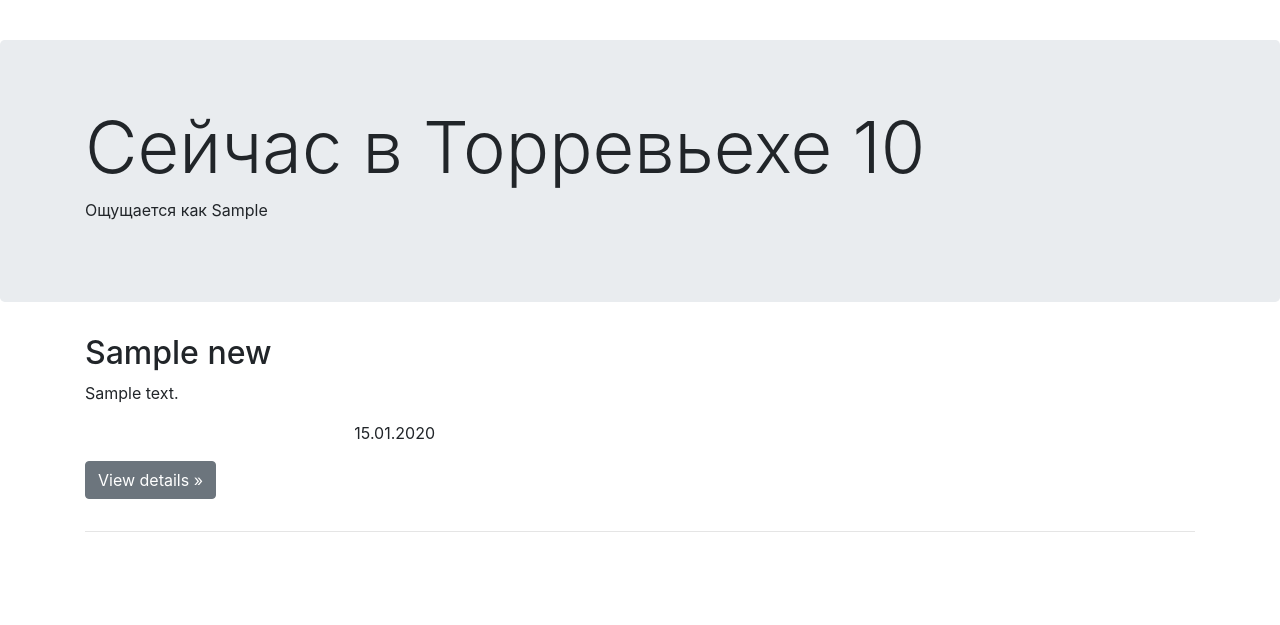
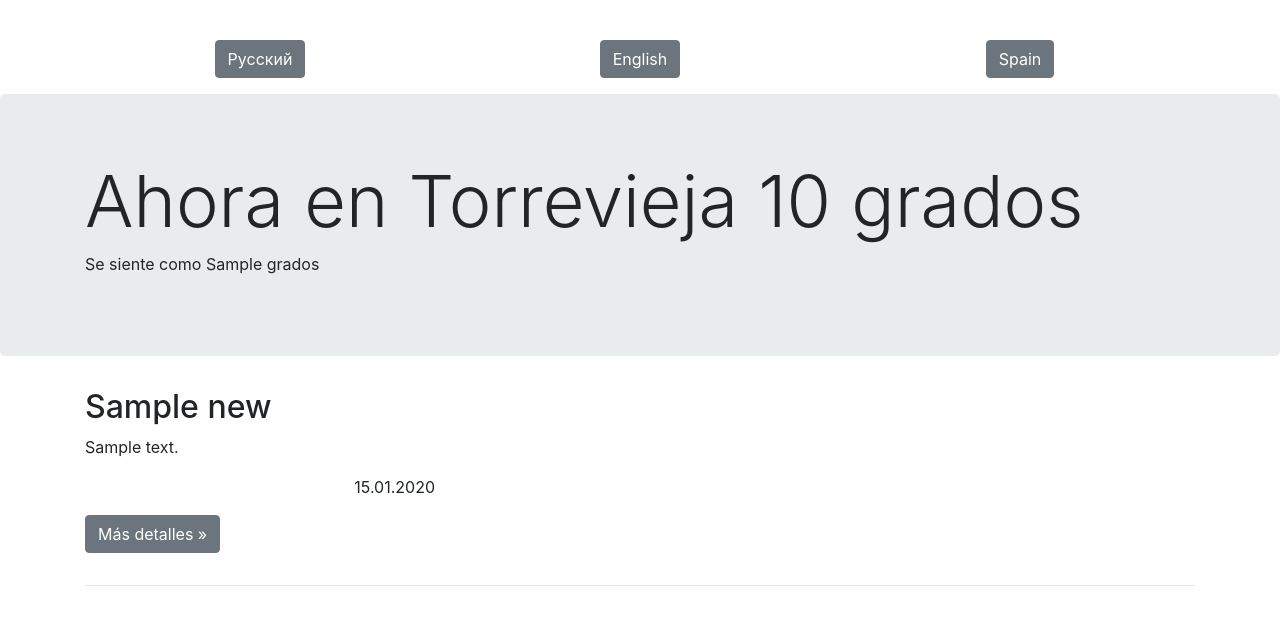
Before and after one commit to readiv/test_flask, a Flask app: page / in a window 1280 px wide. Shown: the part 16-641 px from the top of the page. Run offline with Flask 2, Linux system fonts and the light colour scheme; tables that the repository leaves empty hold one stand-in row (values such as "Sample post"); a database or web service that is not in the repository returns one stand-in record (values such as "Sample title"); data that the repository does not hold is empty; some libraries are stand-ins or nearby versions.

Commit message:
Наследование шаблнов. Обновление одной функцией. Переключение языков

```diff
--- a/webapp/__init__.py
+++ b/webapp/__init__.py
@@ -1,6 +1,6 @@
-from flask import Flask,render_template
-from webapp.weather import weather_by_city
+from flask import Flask,render_template,request
 from webapp.model import db, News
+from webapp.update_db import update_all_info
 
 def create_app():
     app = Flask(__name__)
@@ -8,12 +8,46 @@ def create_app():
     db.init_app(app)
 
     @app.route("/")
-    def hello():
-        wather = weather_by_city(app.config["WEATHER_DEFAULT_CITY"])
+    def index():
+        lang = str(request.args.get("lang"))
+        if lang.find("ru") != -1:
+            lang = "ru"
+        elif lang.find("en") != -1:
+            lang = "en"
+        else:
+            lang = "es"
+
+        frazes_list =   {"ru":  {"title":"Торревьеха",
+                                 "ahora":"Сейчас в Торревьехе",
+                                 "grados":"градусов",
+                                 "siente":"Ощущается как",
+                                 "disponible":"Сервис погоды временно недоступен",
+                                 "detalles":"Подробнее ..."
+                                },
+                         "es":  {"title":"Torrevieja",
+                                 "ahora":"Ahora en Torrevieja",
+                                 "grados":"grados",
+                                 "siente":"Se siente como",
+                                 "disponible":"El servicio meteorológico no está disponible temporalmente",
+                                 "detalles":"Más detalles »"
+                                },
+                         "en":  {"title":"Torrevieja",
+                                 "ahora":"Now in Torrevieja",
+                                 "grados":"degrees",
+                                 "siente":"Feels like",
+                                 "disponible":"Weather service is temporarily unavailable",
+                                 "detalles":"View details »"
+                                }
+                        }
+
+        if not app.config.get("temp_C"):
+            update_all_info()
         list_news = News.query.order_by(News.fecha.desc()).all()
-        if wather and list_news:
-            return render_template('index.html', weather=wather, list_news = list_news,lang = app.config["OUT_LANG"])
+        # print(request.args.get)
+        if list_news:
+            return render_template('index.html', temp_C=app.config["temp_C"], FeelsLikeC=app.config["FeelsLikeC"],
+                                    list_news = list_news,lang=lang,frazes=frazes_list[lang])
         else:
-            return "Сервер временно недоступен. Обновляются данные!"
+            return render_template('error.html')
 
     return app
--- a/webapp/setting.py
+++ b/webapp/setting.py
@@ -10,5 +10,3 @@ WEATHER_DEFAULT_CITY = "Torrevieja"
 API_KEY_WEATHER = "025930d8fddd4f4c893183751193009"
 
 API_KEY_YA_TRANSLATE = 'trnsl.1.1.20191001T224658Z.a13ec0f352090231.a43d8c6eba456e60589dc2bebe1c55ba966b783f'
-
-OUT_LANG="en"
--- a/webapp/templates/index2.html
+++ b/webapp/templates/base.html
@@ -6,21 +6,33 @@
         <meta name="viewport" content="width=device-width, initial-scale=1, shrink-to-fit=no">
         <meta name="description" content="">
         <meta name="author" content="">
-        <title>Прогноз погоды</title>
+        <title>
+            {% block title %}
+            {% endblock%}
+        </title>
         <!-- Bootstrap core CSS -->
         <link href="/static/css/bootstrap.css" rel="stylesheet">
         <!-- Custom styles for this template -->
         <link href="/static/css/jumbotron.css" rel="stylesheet">
     </head>
     <body>
+            <div class="container">
+                <div class="row">
+                    <div class="col-md-4">
+                        <p align="center"><a class="btn btn-secondary" href="/?lang=ru" role="button">Русский</a></p>
+                    </div>
+                    <div class="col-md-4">
+                        <p align="center"><a class="btn btn-secondary" href="/?lang=en" role="button">English</a></p>
+                    </div>
+                    <div class="col-md-4">
+                        <p align="center"><a class="btn btn-secondary" href="/?lang=es" role="button">Spain</a></p>
+                    </div>
+                </div>
+            </div>
         <div class="jumbotron">
             <div class="container">
-                {% if weather %}
-                    <h1 class="display-3">Сейчас в Торревьехе {{ weather.temp_C }}</h1>
-                    <p>Ощущается как  {{ weather.FeelsLikeC }}</p>
-                {% else %}
-                    <h1 class="display-3">Сервис погоды временно недоступен</h1>
-                {% endif %}
+                {% block blockweather %}
+                {% endblock%}
                 <p></p>
             </div>
         </div>
@@ -32,29 +44,9 @@
         <!-- Main jumbotron for a primary marketing message or call to action -->
         <div class="container">
             <!-- Example row of columns -->
-            {% set column = 0 %}
-            {% for news in list_news %}
-                {% if column == 0 %}
-                    <div class="row">
-                {% endif%}
-                        <div class="col-md-4">
-                            <h2>Новость от {{news.fecha}}</h2>
-                            <p>{{news.shorttext}}</p>
-                            <p><a class="btn btn-secondary" href="{{news.url}}" role="button">View details »</a></p>
-                        </div>
-                {% if column  == 2 %}
-                    </div>
-                {% endif%}
-                <h2>Колумн до {{column}}</h2>
-                {% set column = column+1 %}
-                <h2>  после {{column}}</h2>
-                {% if column == 3 %}
-                    {% set column = 0 %}
-                {% endif%}
-            {% endfor%}
-            {% if column  > 0 %}
-                    </div>
-            {% endif%}
+            {% block blocknews %}
+            {% endblock%}
+
             <hr>
         </div>
         <!-- /container -->
--- a/webapp/templates/index.html
+++ b/webapp/templates/index.html
@@ -1,37 +1,19 @@
-<!DOCTYPE html>
-<html lang="en">
-    <head>
-        <meta charset="utf-8">
-        <meta http-equiv="X-UA-Compatible" content="IE=edge">
-        <meta name="viewport" content="width=device-width, initial-scale=1, shrink-to-fit=no">
-        <meta name="description" content="">
-        <meta name="author" content="">
-        <title>Прогноз погоды</title>
-        <!-- Bootstrap core CSS -->
-        <link href="/static/css/bootstrap.css" rel="stylesheet">
-        <!-- Custom styles for this template -->
-        <link href="/static/css/jumbotron.css" rel="stylesheet">
-    </head>
-    <body>
-        <div class="jumbotron">
-            <div class="container">
-                {% if weather %}
-                    <h1 class="display-3">Сейчас в Торревьехе {{ weather.temp_C }}</h1>
-                    <p>Ощущается как  {{ weather.FeelsLikeC }}</p>
+{% extends 'base.html' %}
+
+{% block title %}
+    {{frazes.title}}
+{% endblock%}
+
+{% block blockweather %}
+    {% if temp_C %}
+    <h1 class="display-3">{{frazes.ahora}} {{ temp_C }} {{frazes.grados}}</h1>
+    <p>{{frazes.siente}} {{ FeelsLikeC }} {{frazes.grados}}</p>
     {% else %}
-                    <h1 class="display-3">Сервис погоды временно недоступен</h1>
+    <h1 class="display-3">{{frazes.disponible}}</h1>
     {% endif %}
-                <p></p>
-            </div>
-        </div>
-        <nav class="navbar navbar-expand-md navbar-dark fixed-top bg-dark">
-            <button class="navbar-toggler" type="button" data-toggle="collapse" data-target="#navbarsExampleDefault" aria-controls="navbarsExampleDefault" aria-expanded="false" aria-label="Toggle navigation">
-                <span class="navbar-toggler-icon"></span>
-            </button>
-        </nav>
-        <!-- Main jumbotron for a primary marketing message or call to action -->
-        <div class="container">
-            <!-- Example row of columns -->
+{% endblock%}
+
+{% block blocknews %}
     {% for news in list_news %}
                     {% if loop.index0 % 3 == 0 %}
                         <div class="row">
@@ -48,20 +30,10 @@
                                     <p align="justify">{{news.shorttextEs}}</p>
                                 {% endif %}
                                 <p align="right">{{news.fecha.strftime("%d.%m.%Y")}}</p>
-                            <p><a class="btn btn-secondary" href="{{news.url}}" role="button">View details »</a></p>
+                                <p><a class="btn btn-secondary" href="{{news.url}}" role="button">{{frazes.detalles}}</a></p>
                             </div>
                     {% if loop.index0 % 3  == 2 or loop.last %}
                         </div>
                     {% endif%}
     {% endfor%}
-            <hr>
-        </div>
-        <!-- /container -->
-        <!-- Bootstrap core JavaScript
-    ================================================== -->
-        <!-- Placed at the end of the document so the pages load faster -->
-        <!-- <script src="static/js/jquery.min.js"></script>
-        <script src="static/js/popper.js"></script>
-        <script src="static/js/bootstrap.min.js"></script> -->
-    </body>
-</html>
+{% endblock%}
--- a/webapp/weather.py
+++ b/webapp/weather.py
@@ -16,5 +16,14 @@ def weather_by_city(city_name):
     except (requests.RequestException,IndexError,TypeError):
         return False
 
+def update_weather():
+    weather_ahora = weather_by_city(current_app.config["WEATHER_DEFAULT_CITY"])
+    try:
+        current_app.config["temp_C"] = weather_ahora["temp_C"]
+        current_app.config["FeelsLikeC"] = weather_ahora["FeelsLikeC"]
+        # print(f"update_weather {current_app.config['temp_C']}")
+    except:
+        current_app.config["temp_C"] = False
+
 if __name__=="__main__":
     print(weather_by_city('Torrevieja'))
```
Also changed, not shown: webapp/templates/error.html (added, +12 -0 lines), webapp/torrevieja_es.py (+3 -14 lines), webapp/update_db.py (added, +23 -0 lines), webapp/model.py (line endings or trailing spaces). Lines whose indentation alone changed are shown as unchanged.
